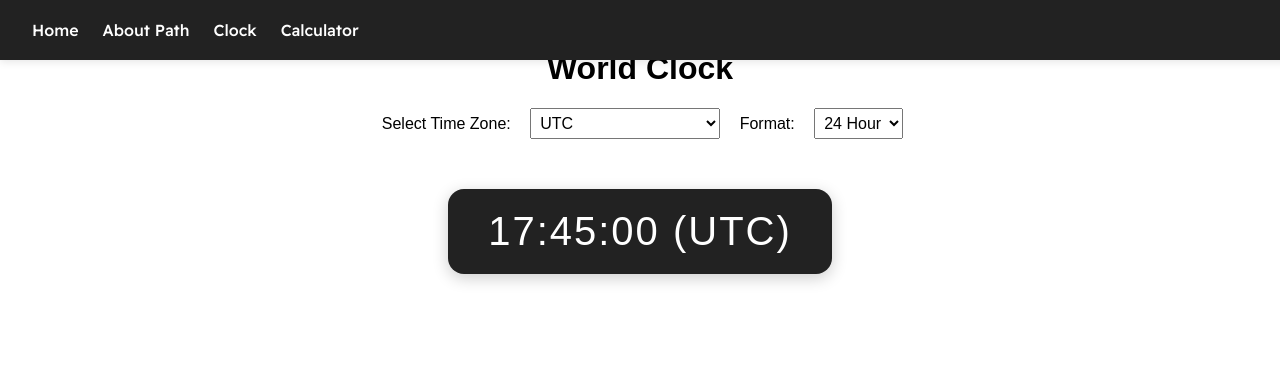
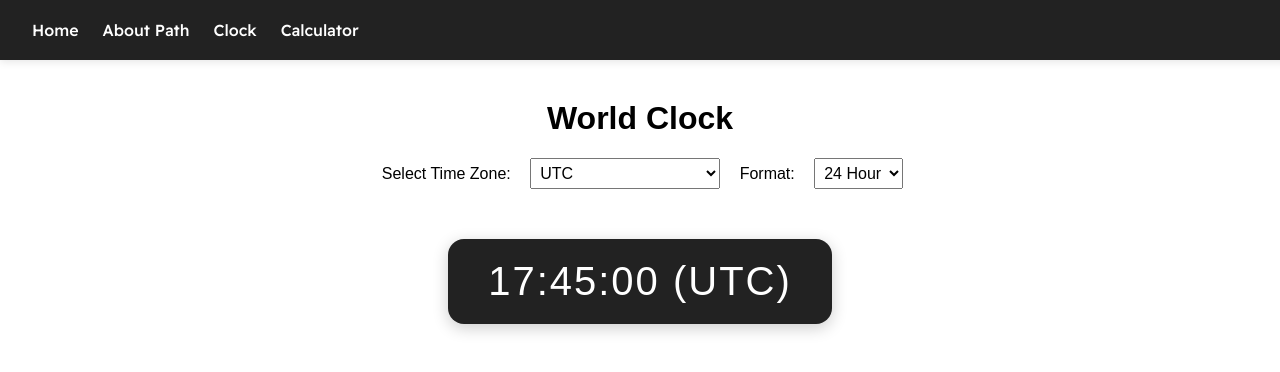
Before and after one commit to rsloth352/Path-1.0, a plain HTML site: page clock.html in a window 1280 px wide. Drawn offline with Linux system fonts and the light colour scheme.

Commit message:
Updated files for the 0.3.1 fix

```diff
--- a/clock.html
+++ b/clock.html
@@ -12,7 +12,7 @@
     <meta charset="UTF-8">
     <title>World Clock</title>
     <style>
-        body { font-family: Arial, sans-serif; text-align: center; margin-top: 50px; }
+        body { font-family: Arial, sans-serif; text-align: center; margin-top: 100px; }
         #clock {
             font-size: 2.5em;
             margin: 30px auto;
```
